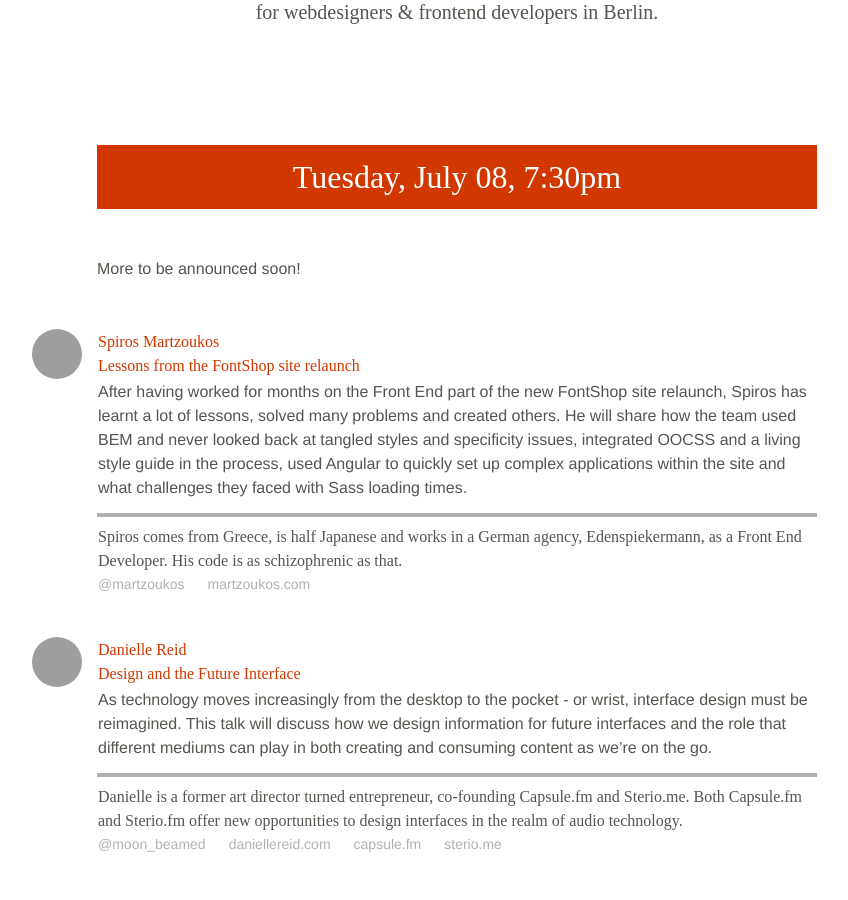
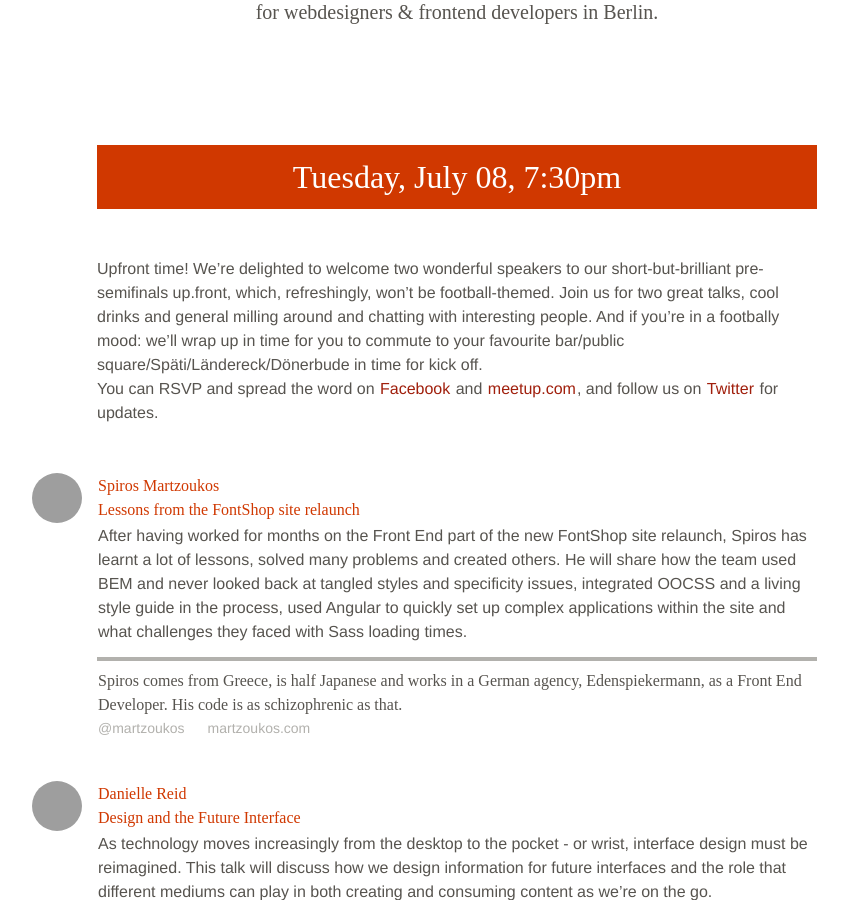
Before and after one commit to upfrontug/upfrontug.github.io, a Jekyll site: the page built from index.html, in a window 1280 px wide and 900 px high, scrolled down 407 px. Shown: the whole window, without its empty margins (183-1031 px from the left). Built offline with Jekyll 4.4.1, drawn with Linux system fonts in a browser that asks for light colours; nearby versions of some CDN libraries; comment, search, counter and statistics services are not loaded; a style sheet for code colours, icons or effects is not loaded; grey boxes are pictures that could not be loaded.

Commit message:
update July text

```diff
--- a/_posts/2014-7-8-meetup.html
+++ b/_posts/2014-7-8-meetup.html
@@ -3,7 +3,8 @@
   class: next
 ---
 <p>
- More to be announced soon!
+  Upfront time! We’re delighted to welcome two wonderful speakers to our short-but-brilliant pre-semifinals up.front, which, refreshingly, won’t be football-themed. Join us for two great talks, cool drinks and general milling around and chatting with interesting people. And if you’re in a footbally mood: we’ll wrap up in time for you to commute to your favourite bar/public square/Späti/Ländereck/Dönerbude in time for kick off.<br>
+ You can RSVP and spread the word on <a href-"http://www.meetup.com/up-front-ug/events/192128942/">Facebook</a> and <a href="https://www.facebook.com/events/877918285569336/877918288902669">meetup.com</a>, and follow us on <a href="https://twitter.com/upfront_ug">Twitter</a> for updates.
 </p>
 
 <ul class="talks">
```
